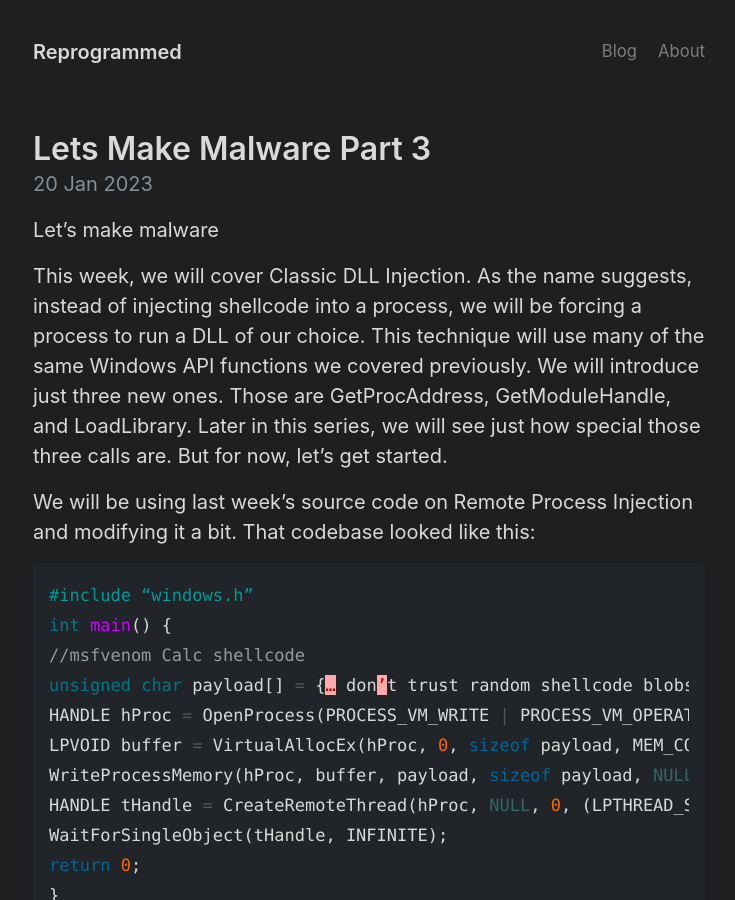
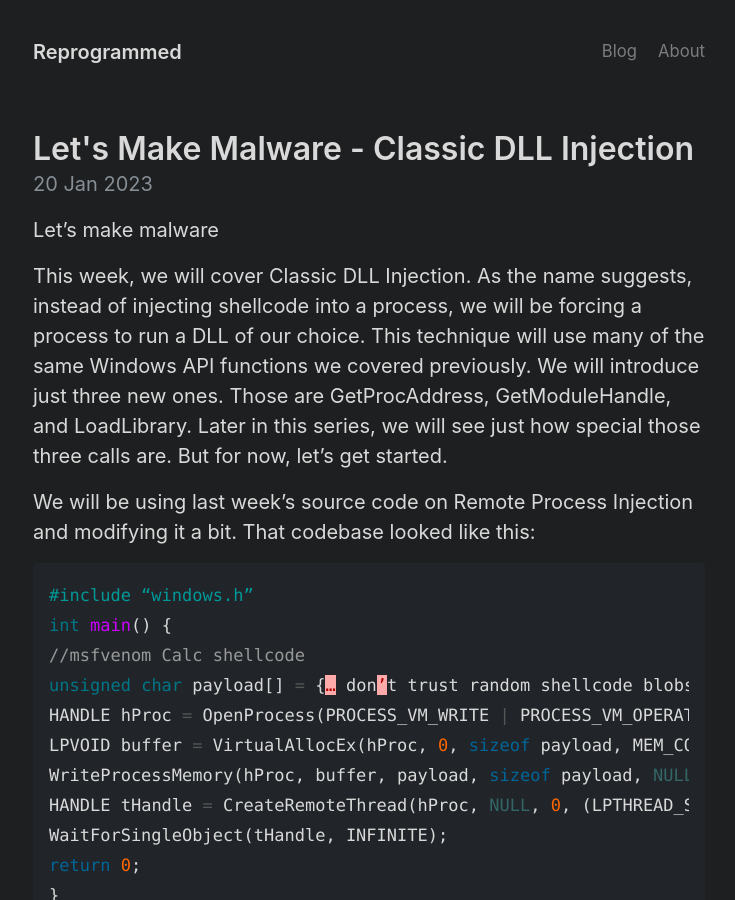
Before and after one commit to RePRGM/rePRGM.github.io, a Jekyll site: the page built from index.html, in a window 1280 px wide and 900 px high. Shown: the whole window, without its empty margins (271-1006 px from the left). Built offline with Jekyll 4.4.1, drawn with Linux system fonts in a browser that asks for light colours; the list of posts is cut into pages by our own code.

Commit message:
Update 2023-01-20-lets-make-malware-part-3.md

```diff
--- a/_posts/2023-01-20-lets-make-malware-part-3.md
+++ b/_posts/2023-01-20-lets-make-malware-part-3.md
@@ -1,3 +1,8 @@
+---
+layout: post
+title: Let's Make Malware - Classic DLL Injection
+---
+
 Let’s make malware
 
 This week, we will cover Classic DLL Injection. As the name suggests, instead of injecting shellcode into a process, we will be forcing a process to run a DLL of our choice. This technique will use many of the same Windows API functions we covered previously. We will introduce just three new ones. Those are GetProcAddress, GetModuleHandle, and LoadLibrary. Later in this series, we will see just how special those three calls are. But for now, let’s get started.
```
